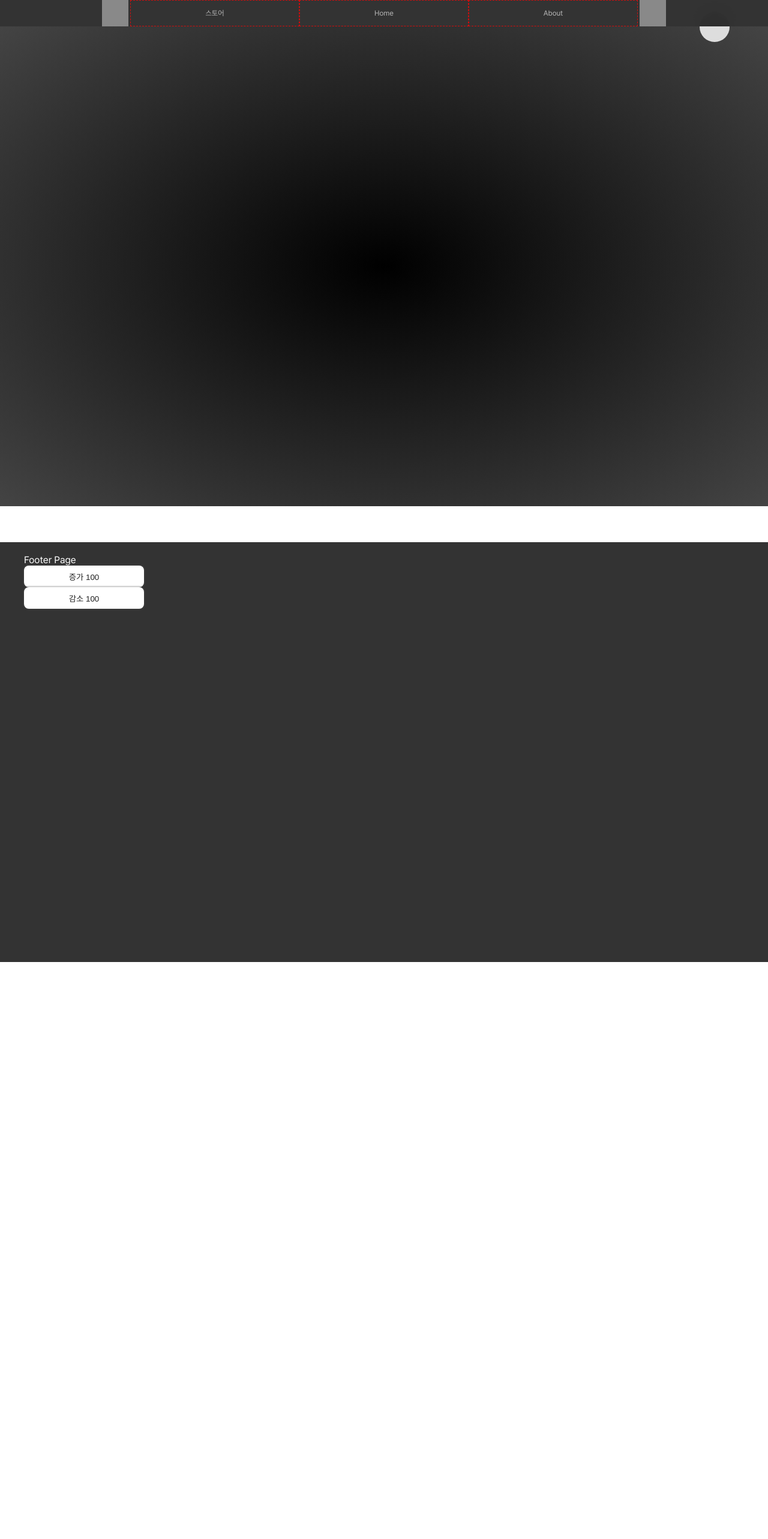
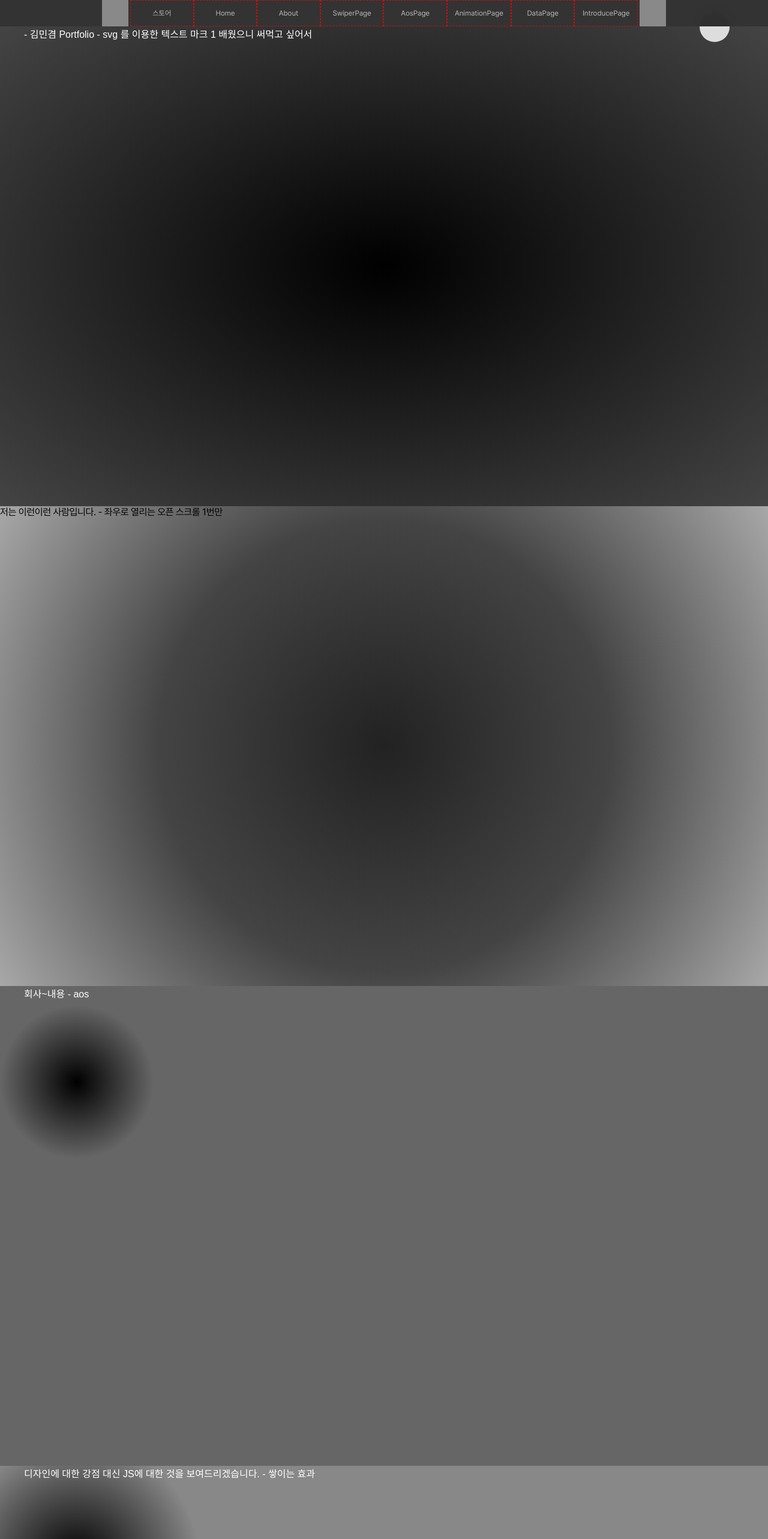
Before and after one commit to kimminkum/four-m-portfolio, a React (Create React App) app: page / in a window 1280 px wide. Shown: the top 2566 px of the page at 60% size. Before the commit the page ends 1604 px from the top, so only its background shows below. Built offline with nearby package versions, Linux system fonts and the light colour scheme; grey boxes are pictures that could not be loaded.

Commit message:
내용 준비

```diff
--- a/src/App.tsx
+++ b/src/App.tsx
@@ -1,13 +1,21 @@
 import React from "react";
-import About from "./pages/About";
+// global
 import Header from "./pages/Header";
-import Home from "./pages/Home";
 import Footer from "./pages/Footer";
 import Topbtn from "./components/Topbtn";
-import Main from "./pages/Main";
 import { GlobalProvider } from "./query/GlobalContext";
 import styled from "styled-components";
 import { Routes, Route } from "react-router-dom";
+
+// pages
+import Main from "./pages/Main";
+import About from "./pages/About";
+import Home from "./pages/Home";
+import AnimationPage from "./pages/AnimationPage";
+import AosPage from "./pages/AosPage";
+import DataPage from "./pages/DataPage";
+import SwiperPage from "./pages/SwiperPage";
+import IntroducePage from "./pages/IntroducePage";
 
 const RelativeContainer = styled.div`
   display: block;
@@ -36,6 +44,11 @@ const InnerApp: React.FC = () => {
           <Route path="/" element={<Main />} />
           <Route path="/home" element={<Home />} />
           <Route path="/about" element={<About />} />
+          <Route path="/swiperpage" element={<SwiperPage />} />
+          <Route path="/aospage" element={<AosPage />} />
+          <Route path="/animationpage" element={<AnimationPage />} />
+          <Route path="/datapage" element={<DataPage />} />
+          <Route path="/introducepage" element={<IntroducePage />} />
         </Routes>
         <Topbtn />
       </RelativeContainer>
--- a/src/components/Nav/LinkItems.js
+++ b/src/components/Nav/LinkItems.js
@@ -11,4 +11,24 @@ export const LinkItems = [
     title: "About",
     url: "/about",
   },
+  {
+    title: "SwiperPage",
+    url: "/swiperpage",
+  },
+  {
+    title: "AosPage",
+    url: "/aospage",
+  },
+  {
+    title: "AnimationPage",
+    url: "/animationpage",
+  },
+  {
+    title: "DataPage",
+    url: "/datapage",
+  },
+  {
+    title: "IntroducePage",
+    url: "/introducepage",
+  },
 ];
--- a/src/pages/AnimationPage.tsx
+++ b/src/pages/AnimationPage.tsx
@@ -1,6 +1,10 @@
 import React from "react";
 import styled from "styled-components";
 import useIntersectionObserver from "../style/useIntersectionObserver";
+
+// 좀 신박하게 해보기
+
+// 애니메이션 페이지에서 https://sangseophwang.tistory.com/30 여기 넣는 사이트로 교체할 수도 있음.
 
 const AnimationPage: React.FC = () => {
   useIntersectionObserver("[data-io]", {
--- a/src/pages/AosPage.tsx
+++ b/src/pages/AosPage.tsx
@@ -1,6 +1,12 @@
 import React, { useState } from "react";
 import styled from "styled-components";
 import useIntersectionObserver from "../style/useIntersectionObserver";
+
+// 화면 인식할 때 aos
+
+// 펼쳐지는 슬라이드
+
+// 다양한 aos 티스토리에 있는 효과 잘 사용하기.
 
 const AosPage: React.FC = () => {
   useIntersectionObserver("[data-io]", {
--- a/src/pages/DataPage.tsx
+++ b/src/pages/DataPage.tsx
@@ -1,6 +1,8 @@
 import React, { useState } from "react";
 import styled from "styled-components";
 import useIntersectionObserver from "../style/useIntersectionObserver";
+
+// api 같은거 쓰기
 
 const DataPage: React.FC = () => {
   useIntersectionObserver("[data-io]", {
--- a/src/pages/IntroducePage.tsx
+++ b/src/pages/IntroducePage.tsx
@@ -1,6 +1,11 @@
 import React, { useState } from "react";
 import styled from "styled-components";
 import useIntersectionObserver from "../style/useIntersectionObserver";
+
+// 내 소개 아마 정적으로
+
+// 아니면 애니메이션 페이지 없애고
+// https://www.youtube.com/watch?v=YDCCauu4lIk&t=50s 해당 꺼 보면서 맞추기
 
 const IntroducePage: React.FC = () => {
   useIntersectionObserver("[data-io]", {
--- a/src/pages/Main.tsx
+++ b/src/pages/Main.tsx
@@ -1,6 +1,7 @@
 import React, { useState } from "react";
 import styled, { keyframes } from "styled-components";
 import useIntersectionObserver from "../style/useIntersectionObserver";
+import Scroll from "../components/Scroll";
 
 const PrologueBox = styled.div`
   display: block;
@@ -9,6 +10,71 @@ const PrologueBox = styled.div`
   height: 100vh;
   overflow: hidden;
   background: radial-gradient(black, #222, #444);
+  font-family: PretendardRegular, sans-serif, Arial;
+  color: #fff;
+`;
+const PrologueBox2 = styled.div`
+  display: block;
+  position: relative;
+  width: 100%;
+  height: 100vh;
+  overflow: hidden;
+  background: radial-gradient(circle, #222, #444, #a8a8a8);
+  font-family: PretendardRegular, sans-serif, Arial;
+  color: #fff;
+`;
+const PrologueBox3 = styled.div`
+  display: block;
+  position: relative;
+  width: 100%;
+  height: 100vh;
+  overflow: hidden;
+  background: radial-gradient(circle closest-side at 10% 20%, #000, #333, #666);
+  font-family: PretendardRegular, sans-serif, Arial;
+  color: #fff;
+`;
+const PrologueBox4 = styled.div`
+  display: block;
+  position: relative;
+  width: 100%;
+  height: 100vh;
+  overflow: hidden;
+  background: radial-gradient(
+    circle closest-corner at 10% 20%,
+    #000,
+    #444,
+    #888
+  );
+  font-family: PretendardRegular, sans-serif, Arial;
+  color: #fff;
+`;
+const PrologueBox5 = styled.div`
+  display: block;
+  position: relative;
+  width: 100%;
+  height: 100vh;
+  overflow: hidden;
+  background: radial-gradient(
+    circle farthest-side at 10% 20%,
+    #000,
+    #444,
+    #888
+  );
+  font-family: PretendardRegular, sans-serif, Arial;
+  color: #fff;
+`;
+const PrologueBox6 = styled.div`
+  display: block;
+  position: relative;
+  width: 100%;
+  height: 100vh;
+  overflow: hidden;
+  background: radial-gradient(
+    circle farthest-corner at 10% 20%,
+    #fff,
+    #aaa,
+    #161616
+  );
   font-family: PretendardRegular, sans-serif, Arial;
   color: #fff;
 `;
@@ -56,8 +122,30 @@ const Main: React.FC = () => {
   return (
     <>
       <PrologueBox>
-        <PrologueInner></PrologueInner>
+        <PrologueInner>
+          - 김민겸 Portfolio - svg 를 이용한 텍스트 마크 1 배웠으니 써먹고
+          싶어서
+        </PrologueInner>
       </PrologueBox>
+      <PrologueBox2>
+        <Scroll>
+          저는 이런이런 사람입니다. - 좌우로 열리는 오픈 스크롤 1번만
+        </Scroll>
+      </PrologueBox2>
+      <PrologueBox3>
+        <PrologueInner> 회사~내용 - aos </PrologueInner>
+      </PrologueBox3>
+      <PrologueBox4>
+        <PrologueInner>
+          디자인에 대한 강점 대신 JS에 대한 것을 보여드리겠습니다. - 쌓이는 효과
+        </PrologueInner>
+      </PrologueBox4>
+      <PrologueBox5>
+        <PrologueInner>소개~ / 스크롤 시 옆으로</PrologueInner>
+      </PrologueBox5>
+      <PrologueBox6>
+        <PrologueInner>navi 버튼 ?</PrologueInner>
+      </PrologueBox6>
     </>
   );
 };
--- /dev/null
+++ b/src/pages/SwiperPage.tsx
@@ -0,0 +1,48 @@
+import React, { useState } from "react";
+import styled from "styled-components";
+import useIntersectionObserver from "../style/useIntersectionObserver";
+
+// swiper basic
+// swiper - banner
+// swiper - card
+// swiper - gallery
+// swiper - parallax
+// swiper - vertical
+// swiper - multiple
+// swiper - fade
+// swiper - custom
+// swiper - lazy
+// swiper - thumbs
+// swiper - hash
+// swiper - scrollbar
+// swiper - navigation
+// swiper - pagination
+// swiper - autoplay
+// swiper - effect
+// swiper - controller
+// swiper - a11y
+// swiper - virtual
+// swiper - keyboard
+// swiper - mousewheel
+// swiper - hash-navigation
+// swiper - history
+// swiper - breakpoints
+// swiper - observer
+// swiper - nested
+// swiper - free
+// swiper - grid
+// swiper - flex
+// swiper - parallax
+// swiper - zoom
+
+const SwiperPage: React.FC = () => {
+  useIntersectionObserver("[data-io]", {
+    root: null,
+    threshold: 0.1,
+    rootMargin: "10%",
+  });
+
+  return <></>;
+};
+
+export default SwiperPage;
```
Also changed, not shown: src/pages/SwiperLine.tsx (deleted, +0 -15 lines).
